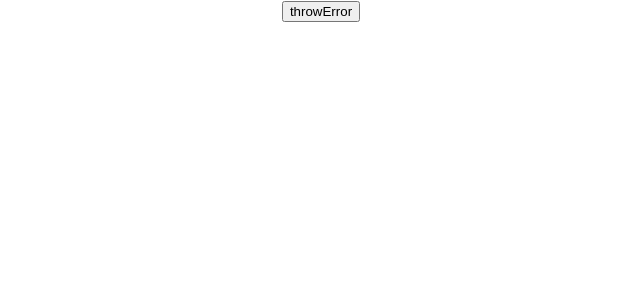
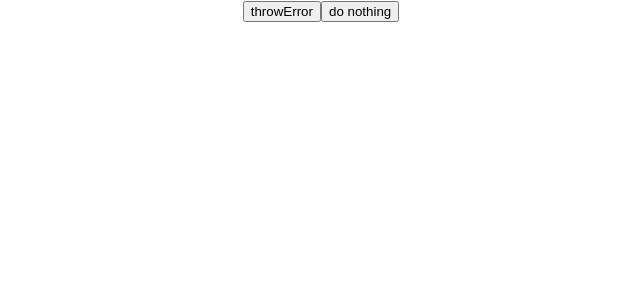
Before and after one commit to TakahiroHimi/Sentry-sample, a React (Create React App) app: page / in a window 1280 px wide. Shown: the top 300 px of the page, without its empty margins (319-959 px from the left). Built offline with nearby package versions, Linux system fonts and the light colour scheme.

Commit message:
update: do nothingボタン追加

```diff
--- a/src/App.tsx
+++ b/src/App.tsx
@@ -21,6 +21,14 @@ function App() {
       >
         throwError
       </button>
+      <button
+        type="button"
+        onClick={() => {
+          // do nothing
+        }}
+      >
+        do nothing
+      </button>
     </div>
   );
 }
```
